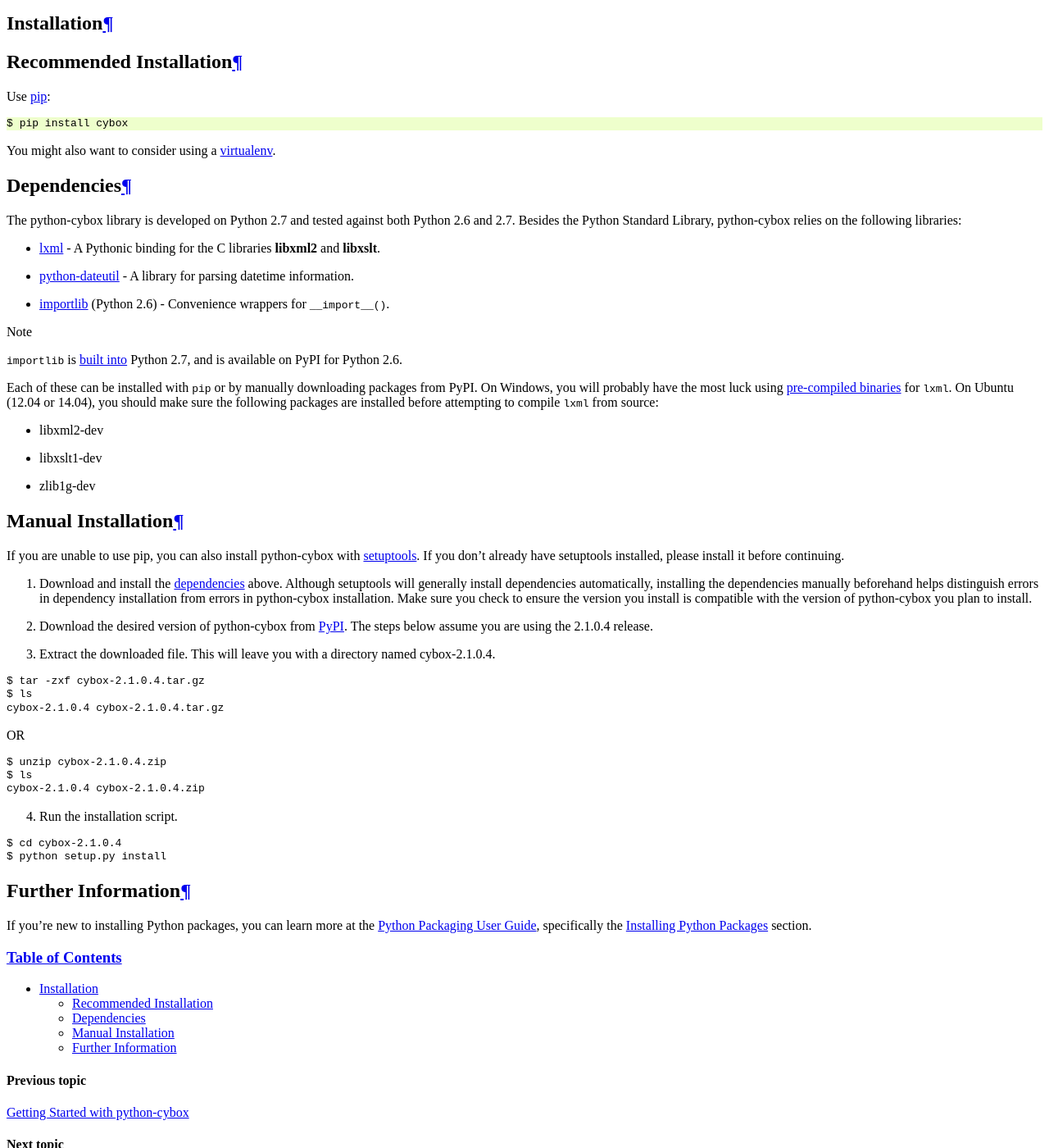
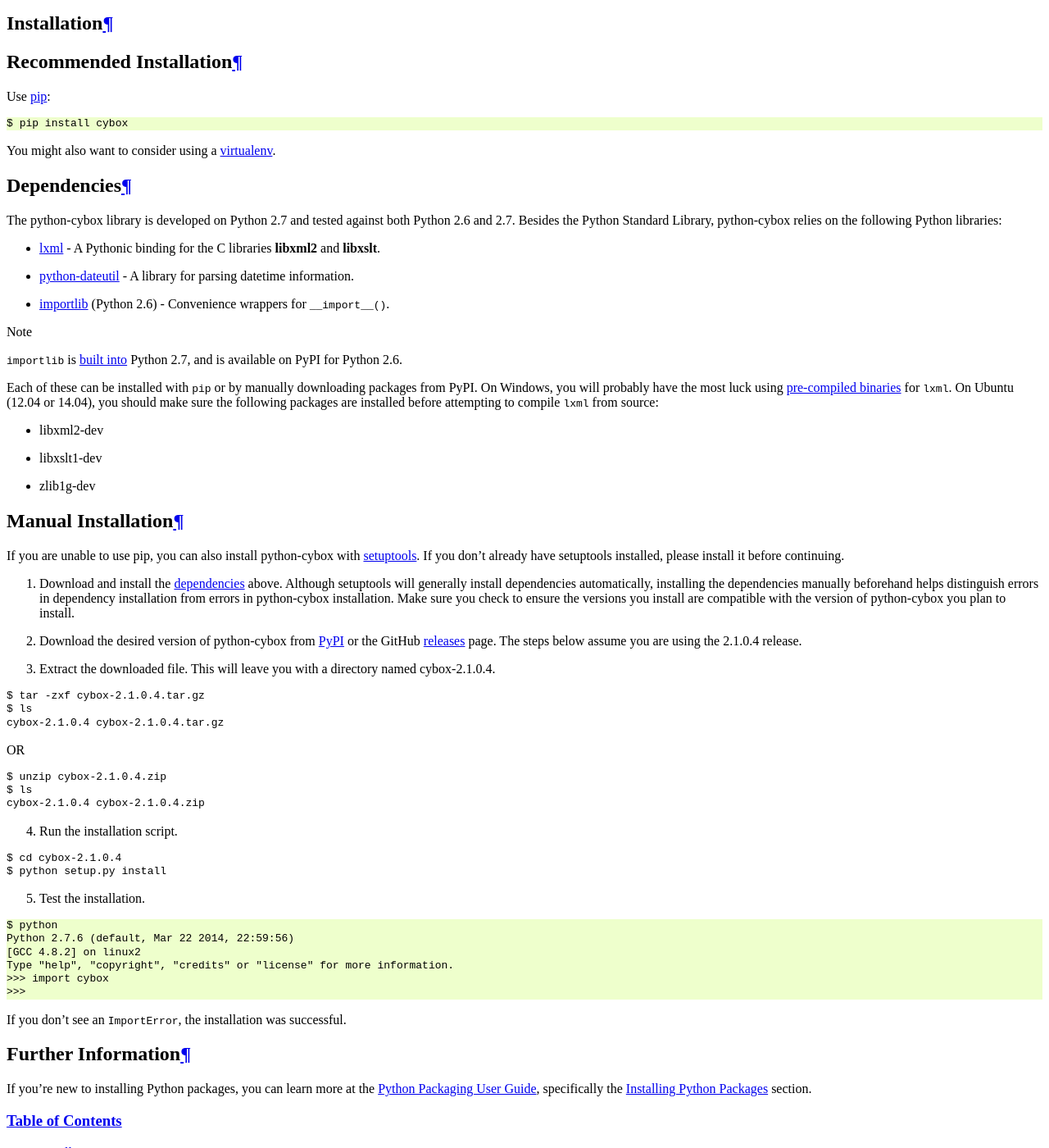
Before and after one commit to CybOXProject/python-cybox, a Sphinx documentation site: the page built from docs/installation.rst, in a window 1280 px wide and 1400 px high, scrolled down 222 px. Shown: the whole window at 82% size. Built offline with Sphinx 7.4.7, drawn with Linux system fonts in a browser that asks for light colours; the version number is read from the project's files by our own code.

Commit message:
Update installation docs

```diff
--- a/docs/installation.rst
+++ b/docs/installation.rst
@@ -23,7 +23,7 @@
 
 The python-cybox library is developed on Python 2.7 and tested against both
 Python 2.6 and 2.7. Besides the Python Standard Library, python-cybox relies on
-the following libraries:
+the following Python libraries:
 
 * lxml_ - A Pythonic binding for the C libraries **libxml2** and
   **libxslt**.
@@ -63,11 +63,11 @@
    generally install dependencies automatically, installing the dependencies
    manually beforehand helps distinguish errors in dependency installation from
    errors in python-cybox installation. Make sure you check to ensure the
-   version you install is compatible with the version of python-cybox you plan
-   to install.
+   versions you install are compatible with the version of python-cybox you
+   plan to install.
 
-2. Download the desired version of python-cybox from PyPI_. The steps below
-   assume you are using the |release| release.
+2. Download the desired version of python-cybox from PyPI_ or the GitHub
+   releases_ page. The steps below assume you are using the |release| release.
 
 3. Extract the downloaded file. This will leave you with a directory named
    cybox-|release|.
@@ -90,8 +90,21 @@
     $ cd cybox-|release|
     $ python setup.py install
 
+5. Test the installation.
+
+.. parsed-literal::
+    $ python
+    Python 2.7.6 (default, Mar 22 2014, 22:59:56)
+    [GCC 4.8.2] on linux2
+    Type "help", "copyright", "credits" or "license" for more information.
+    >>> import cybox
+    >>>
+
+If you don't see an ``ImportError``, the installation was successful.
+
 .. _setuptools: https://pypi.python.org/pypi/setuptools/
 .. _PyPI: https://pypi.python.org/pypi/cybox/
+.. _releases: https://github.com/CybOXProject/python-cybox/releases
 
 
 Further Information
```
